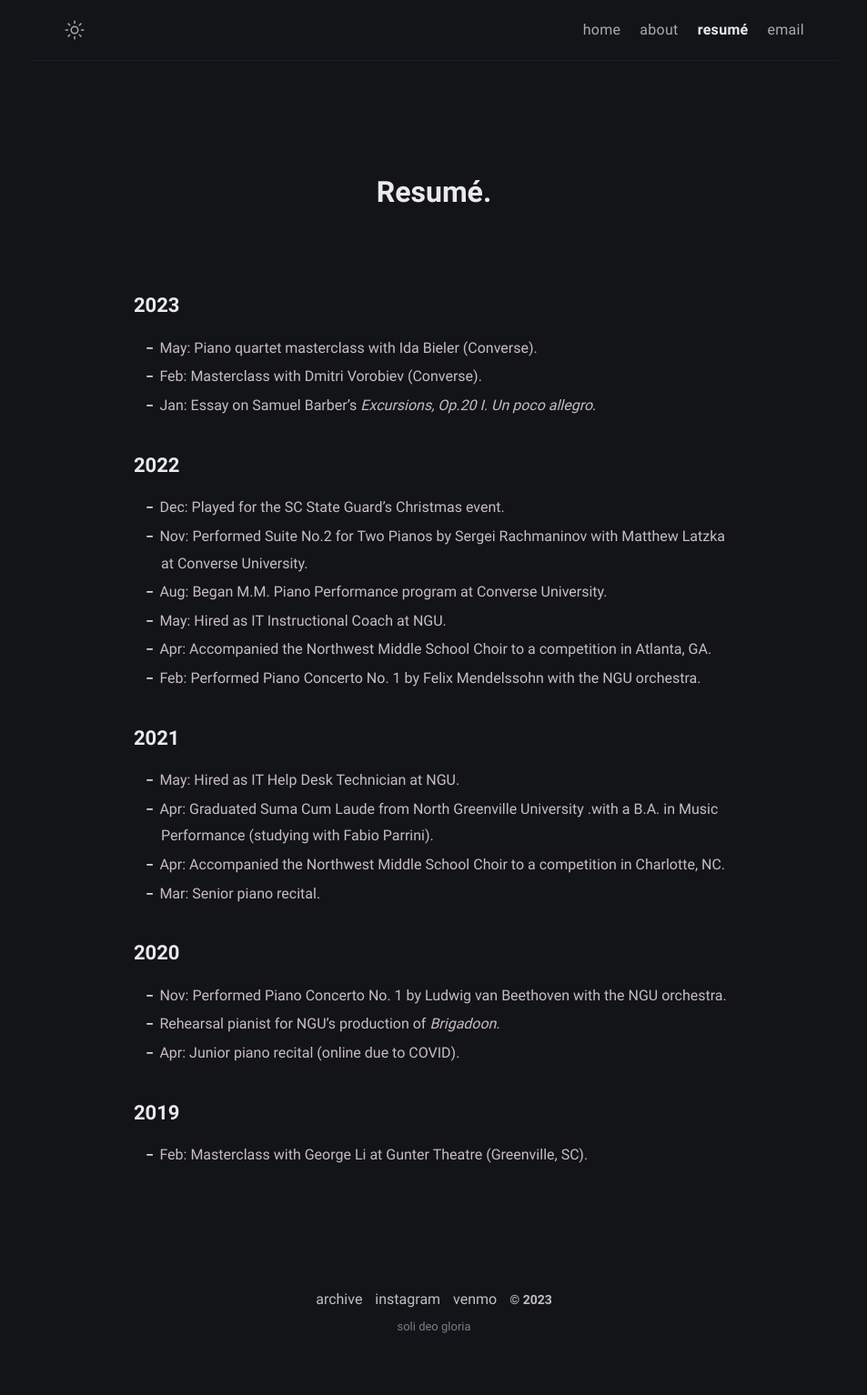
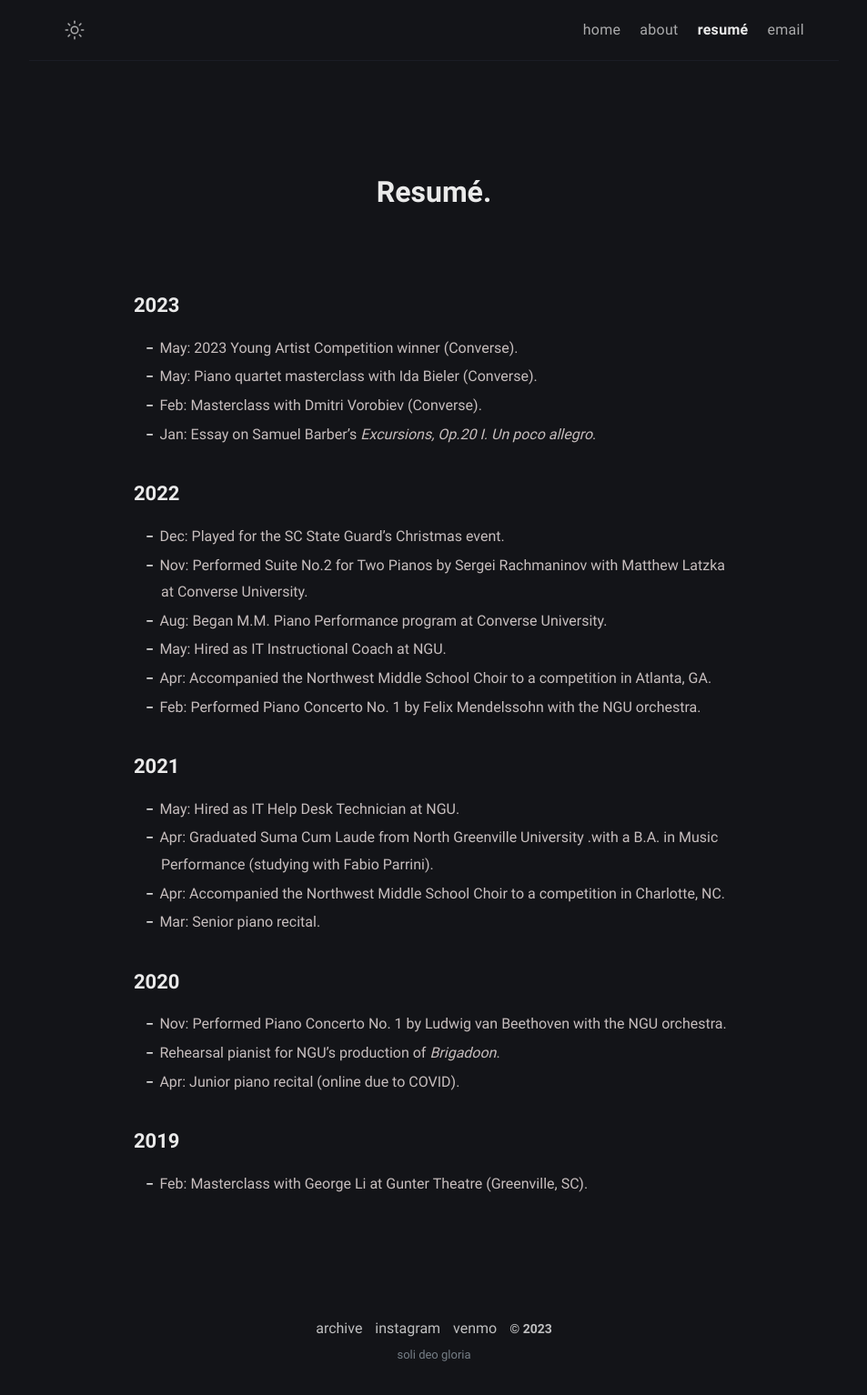
Before and after one commit to atrial-albumen/atrial-albumen.github.io, a Jekyll site: the page built from resume.md, in a window 1280 px wide. Shown: the whole page at 91% size, without its empty margins (163-1116 px from the left). Built offline with Jekyll 4.4.1, drawn with Linux system fonts in a browser that asks for light colours; before the commit the page ends 1503 px from its top, so only the background shows below that.

Commit message:
Update resume.md

```diff
--- a/resume.md
+++ b/resume.md
@@ -8,6 +8,7 @@ comments: false
 
 ## 2023
 
+* May: 2023 Young Artist Competition winner (Converse).
 * May: Piano quartet masterclass with Ida Bieler (Converse).
 * Feb: Masterclass with Dmitri Vorobiev (Converse).
 * Jan: Essay on Samuel Barber's _Excursions, Op.20 I. Un poco allegro_.
```
